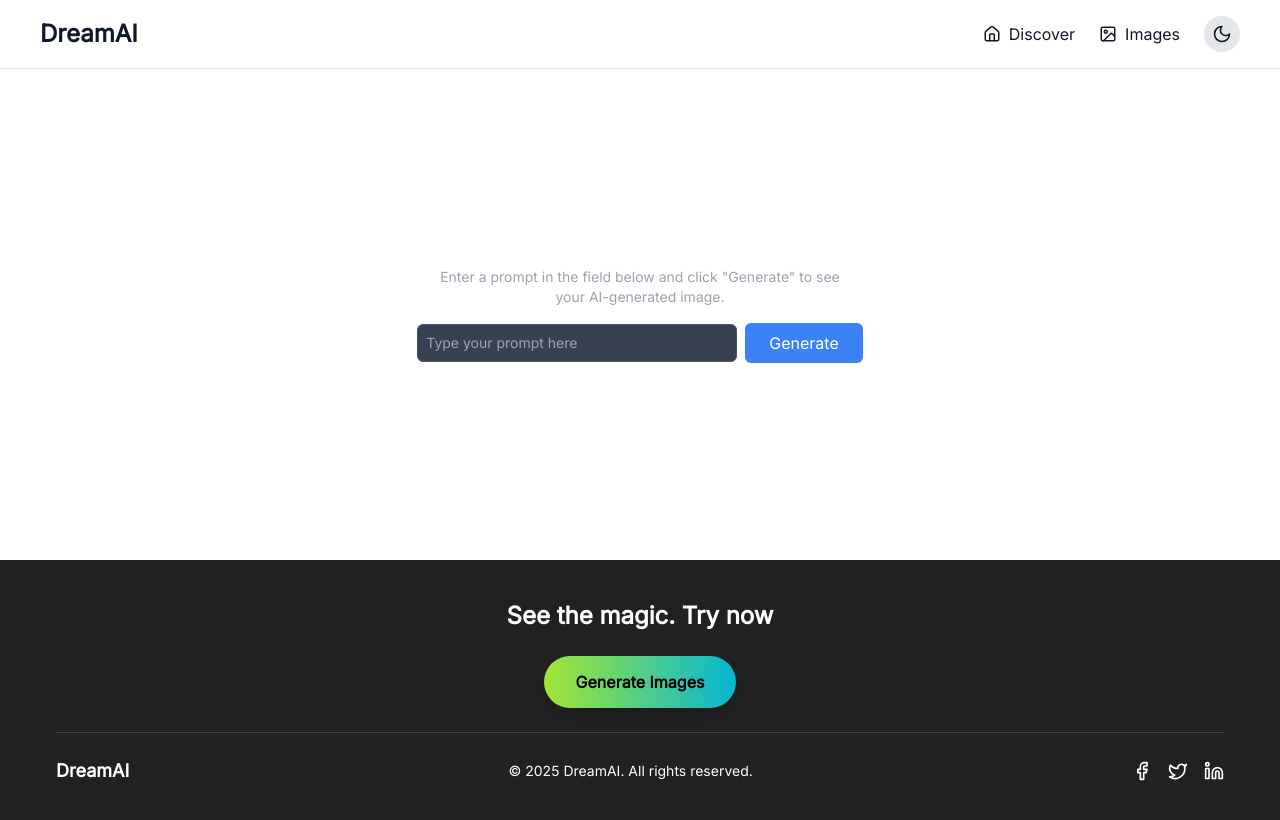
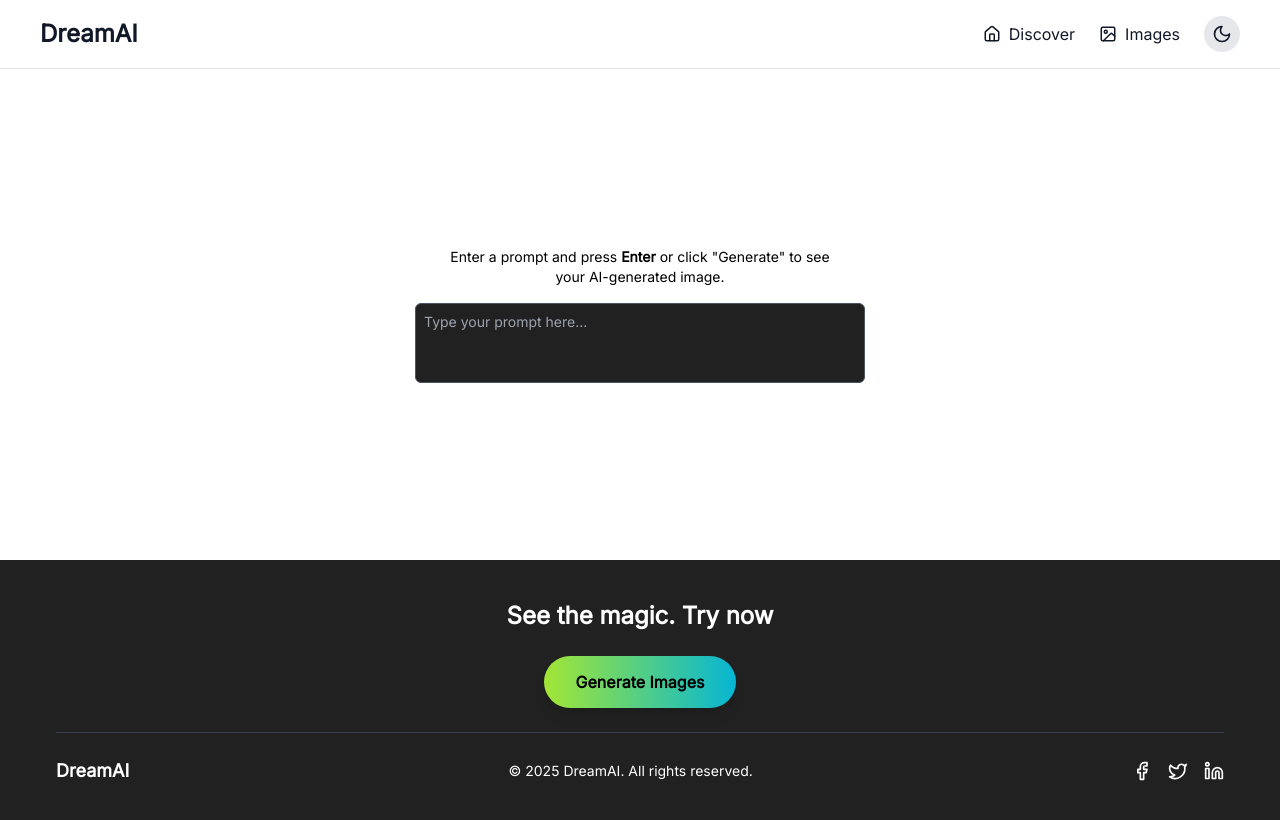
Before and after one commit to mdsajalali/dream-ai-client, a Next.js app: page /discover in a window 1280 px wide. Shown: the top 820 px of the page. Built offline with nearby package versions, Linux system fonts and the light colour scheme.

Commit message:
update: prompt functionality & ui

```diff
--- a/src/app/(pages)/discover/page.tsx
+++ b/src/app/(pages)/discover/page.tsx
@@ -1,25 +1,36 @@
 "use client";
-import { useState } from "react";
-import { Download, Share, Copy } from "lucide-react";
+import { useEffect, useRef, useState } from "react";
+import { Download, Share, Copy, ArrowUp, X } from "lucide-react";
 import axiosInstance from "@/utils/axiosInstance";
 
-const Discover = () => {
-  const [imageUrl, setImageUrl] = useState("");
-  const [generatedImage, setGeneratedImage] = useState(null);
-  const [loading, setLoading] = useState(false);
-  const [showImageBox, setShowImageBox] = useState(false);
+const Discover: React.FC = () => {
+  const [prompt, setPrompt] = useState<string>("");
+  const [generatedImage, setGeneratedImage] = useState<string | null>(null);
+  const [loading, setLoading] = useState<boolean>(false);
+  const [showImageBox, setShowImageBox] = useState<boolean>(false);
+
+  const textareaRef = useRef<HTMLTextAreaElement | null>(null);
+
+  useEffect(() => {
+    if (textareaRef.current) {
+      textareaRef.current.style.height = "auto";
+      textareaRef.current.style.height = `${textareaRef.current.scrollHeight}px`;
+    }
+  }, [prompt]);
 
   const handleGenerate = async () => {
-    if (!imageUrl) return;
-
+    if (!prompt.trim() || loading) return;
     setLoading(true);
     setShowImageBox(true);
+
     try {
-      const response = await axiosInstance.post("/generate-image", {
-        prompt: imageUrl,
-      });
-      setGeneratedImage(response?.data?.imageUrl);
-      setImageUrl("");
+      const response = await axiosInstance.post<{ imageUrl: string }>(
+        "/generate-image",
+        { prompt },
+      );
+
+      setGeneratedImage(response.data.imageUrl);
+      setPrompt("");
     } catch (error) {
       console.error("Error generating image:", error);
     } finally {
@@ -27,20 +38,25 @@ const Discover = () => {
     }
   };
 
+  const handleKeyPress = (e: React.KeyboardEvent<HTMLTextAreaElement>) => {
+    if (e.key === "Enter" && !e.shiftKey) {
+      e.preventDefault();
+      handleGenerate();
+    }
+  };
+
   return (
     <div className="flex min-h-[calc(100vh-309px)] flex-col items-center justify-center p-4">
       {!showImageBox ? (
-        <p className="w-[400px] text-center text-sm dark:text-white text-gray-400">
-          Enter a prompt in the field below and click &quot;Generate&quot; to
+        <p className="w-[400px] text-center text-sm text-black dark:text-white">
+          Enter a prompt and press <b>Enter</b> or click &quot;Generate&quot; to
           see your AI-generated image.
         </p>
       ) : (
         <div className="w-full max-w-md rounded-lg bg-gray-800 p-6 shadow-xl">
           <div className="relative flex h-64 w-full items-center justify-center overflow-hidden rounded-md bg-gray-700 shadow-md">
             {loading ? (
-              <div className="flex flex-col items-center">
               <div className="h-10 w-10 animate-spin rounded-full border-4 border-white border-t-transparent"></div>
-              </div>
             ) : generatedImage ? (
               <img
                 src={generatedImage}
@@ -70,27 +86,37 @@ const Discover = () => {
         </div>
       )}
 
-      <div className="mt-4 flex items-center gap-2">
-        <input
-          type="text"
-          placeholder="Type your prompt here"
-          value={imageUrl}
-          onChange={(e) => setImageUrl(e.target.value)}
-          className="w-[320px] flex-1 rounded-md border border-gray-600 bg-gray-700 p-2 text-sm text-white placeholder-gray-400 focus:outline-none focus:ring-2 focus:ring-blue-500"
+      <div className="relative mt-4 flex w-full items-center gap-2 sm:w-[450px]">
+        <textarea
+          ref={textareaRef}
+          placeholder="Type your prompt here..."
+          value={prompt}
+          onKeyDown={handleKeyPress}
+          onChange={(e) => setPrompt(e.target.value)}
+          className="custom-scrollbar max-h-[300px] min-h-[80px] w-full flex-1 resize-none overflow-y-auto rounded-md border border-gray-600 bg-[#212121] p-2 text-sm text-white placeholder-gray-400 focus:outline-none focus:ring-2 focus:ring-gray-400"
+          disabled={loading}
         />
+        {prompt.length > 0 && (
+          <>
+            <button
+              onClick={() => setPrompt("")}
+              className="absolute right-3 top-2 flex size-6 items-center justify-center rounded-full bg-black text-white transition hover:bg-gray-500"
+            >
+              <X size={16} />
+            </button>
             <button
               onClick={handleGenerate}
               disabled={loading}
-          className="rounded-md bg-blue-500 px-6 py-2 text-white transition hover:bg-blue-600 disabled:bg-gray-500"
+              className="absolute bottom-2 right-3 flex size-6 items-center justify-center rounded-full bg-black text-white transition hover:bg-gray-500"
             >
               {loading ? (
-            <div className="flex flex-col items-center px-6">
-              <div className="h-5 w-5 animate-spin rounded-full border-2 border-white border-t-transparent"></div>
-            </div>
+                <div className="h-4 w-4 animate-spin rounded-full border-2 border-white border-t-transparent" />
               ) : (
-            "Generate"
+                <ArrowUp size={16} />
               )}
             </button>
+          </>
+        )}
       </div>
     </div>
   );
--- a/src/app/globals.css
+++ b/src/app/globals.css
@@ -67,6 +67,25 @@
   }
 }
 
+.custom-scrollbar::-webkit-scrollbar {
+  width: 6px;
+}
+
+.custom-scrollbar::-webkit-scrollbar-track {
+  background: transparent;
+  border-radius: 10px;
+}
+
+.custom-scrollbar::-webkit-scrollbar-thumb {
+  background: #616366;
+  border-radius: 10px;
+}
+
+.custom-scrollbar::-webkit-scrollbar-thumb:hover {
+  background: #6b7280;
+  cursor: pointer;
+}
+
 .swiper-wrapper {
   transition-timing-function: linear !important;
   pointer-events: none !important;
```
Lines whose indentation alone changed are shown as unchanged.
